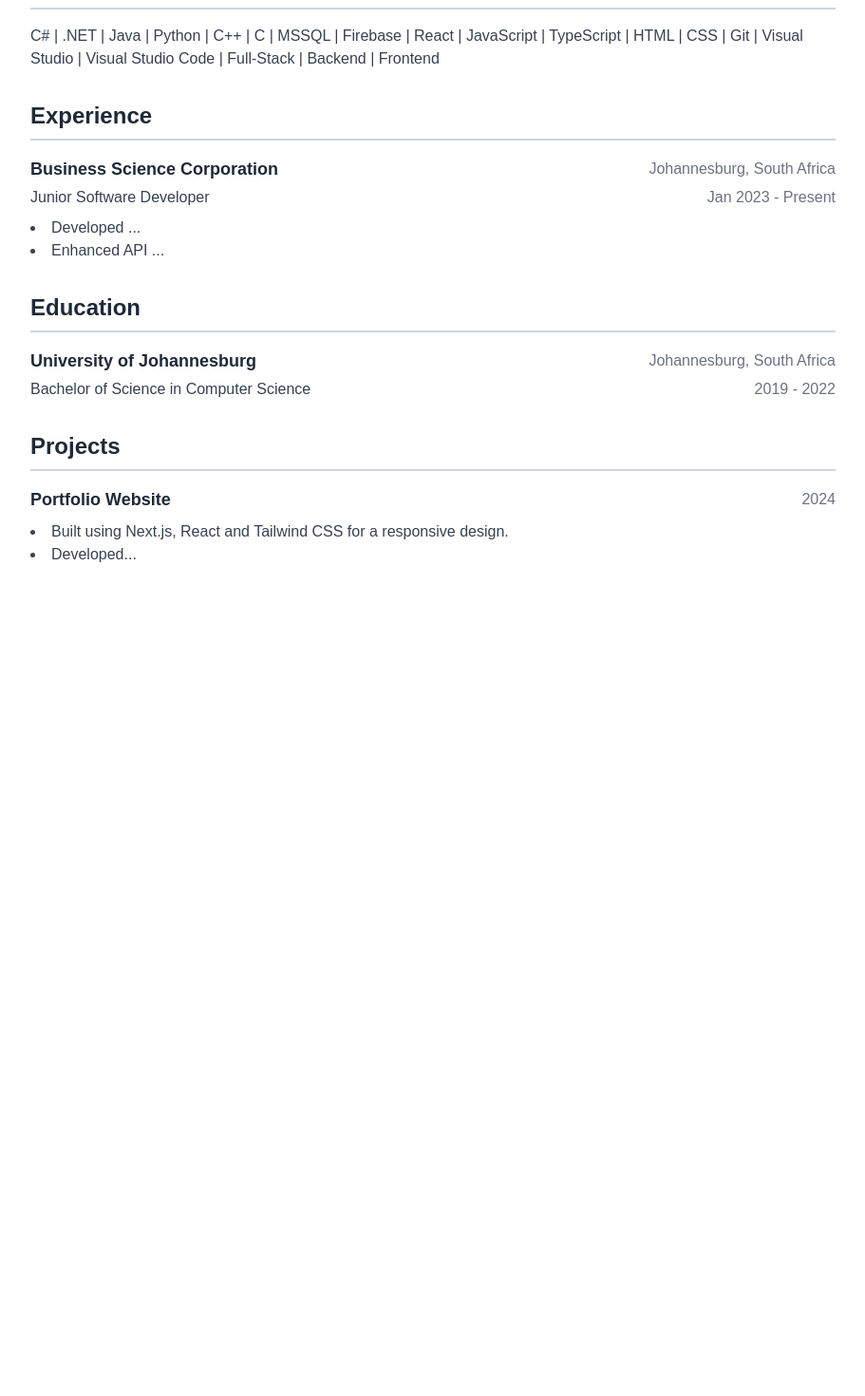
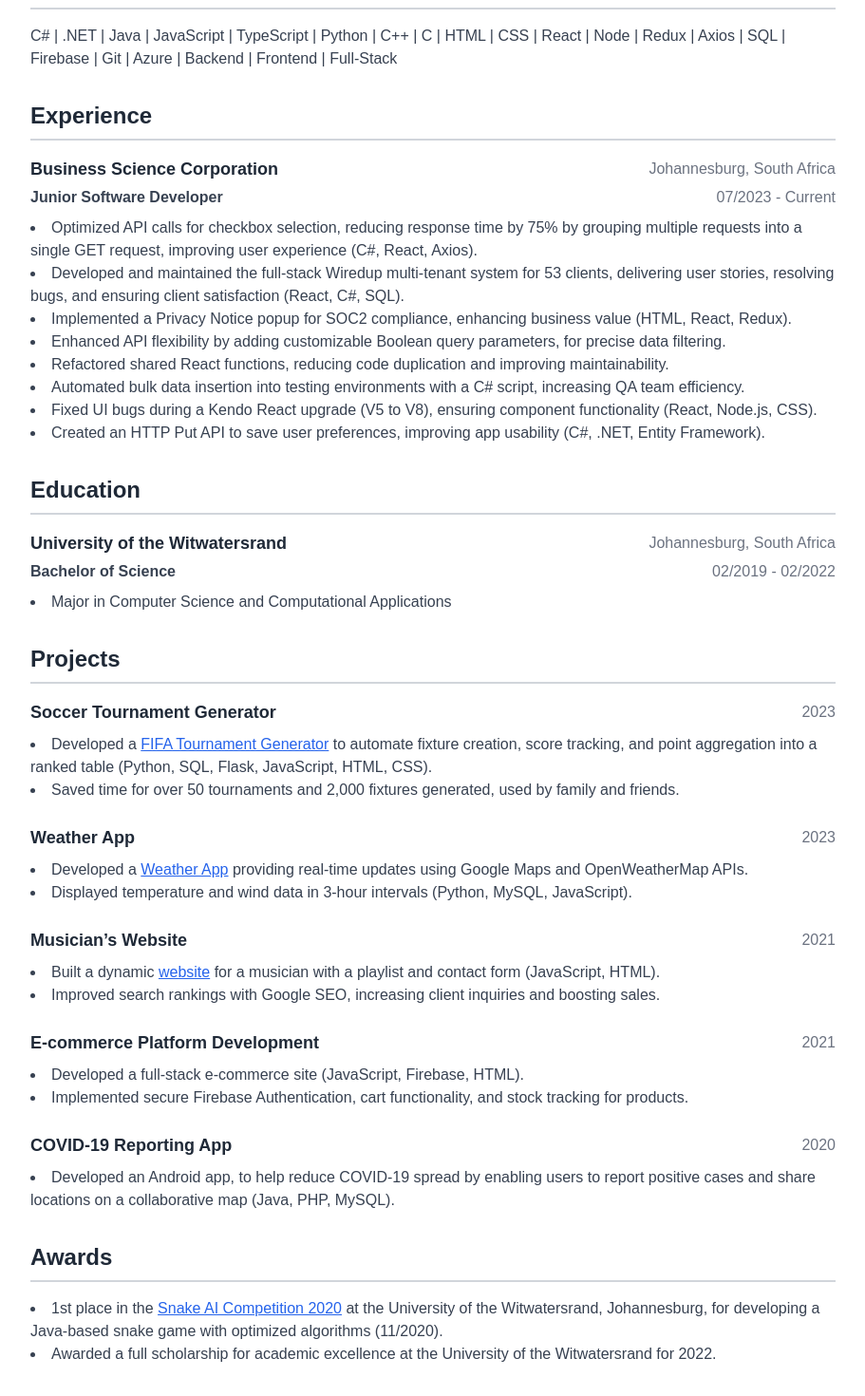
Before and after one commit to yaakovbrill/Yaakov-Brill-Resume, a Next.js app: page / in a window 1280 px wide. Shown: the part 331-1801 px from the top of the page at 95% size, without its empty margins (184-1095 px from the left). Before the commit the page ends 927 px from the top, so only its background shows below. Built offline with nearby package versions, Linux system fonts and the light colour scheme.

Commit message:
Updated Resume with latest text and links

```diff
--- /dev/null
+++ b/app/components/sections/awards.tsx
@@ -0,0 +1,25 @@
+import Link from "next/link";
+import SectionTitle from "./sectionsTitle";
+
+export default function ProjectsSection() {
+  return (
+    <section>
+      <SectionTitle title="Awards" />
+      <div className="mt-4 space-y-6">
+
+        <div>
+          <ul className="list-disc list-inside mt-2 text-gray-700">
+            <li>
+              1st place in the{" "}
+              <Link href="https://snake.wits.ai/" target="_blank" rel="noopener noreferrer">
+                <span className="text-blue-600 hover:text-blue-800 underline">Snake AI Competition 2020</span>
+              </Link>
+              {" "}at the University of the Witwatersrand, Johannesburg, for developing a Java-based snake game with optimized algorithms (11/2020).
+            </li>
+            <li>Awarded a full scholarship for academic excellence at the University of the Witwatersrand for 2022.</li>
+          </ul>
+        </div>
+      </div>
+    </section>
+  );
+}
--- a/app/components/sections/educationSection.tsx
+++ b/app/components/sections/educationSection.tsx
@@ -8,14 +8,18 @@ export default function EducationSection() {
 
         <div>
           <div className="flex justify-between items-center">
-            <h3 className="text-lg font-semibold text-gray-800">University of Johannesburg</h3>
+            <h3 className="text-lg font-semibold text-gray-800">University of the Witwatersrand</h3>
             <span className="text-gray-500">Johannesburg, South Africa</span>
           </div>
 
           <div className="flex justify-between items-center mt-1">
-            <p className="text-gray-700">Bachelor of Science in Computer Science</p>
-            <span className="text-gray-500">2019 - 2022</span>
+            <p className="font-semibold text-gray-700">Bachelor of Science</p>
+            <span className="text-gray-500">02/2019 - 02/2022</span>
           </div>
+
+          <ul className="list-disc list-inside mt-2 text-gray-700">
+            <li>Major in Computer Science and Computational Applications</li>
+          </ul>
         </div>
       </div>
     </section>
--- a/app/components/sections/experienceSection.tsx
+++ b/app/components/sections/experienceSection.tsx
@@ -13,13 +13,19 @@ export default function ExperienceSection() {
           </div>
 
           <div className="flex justify-between items-center mt-1">
-            <p className="text-gray-700">Junior Software Developer</p>
-            <span className="text-gray-500">Jan 2023 - Present</span>
+            <p className="font-semibold text-gray-700">Junior Software Developer</p>
+            <span className="text-gray-500">07/2023 - Current</span>
           </div>
 
           <ul className="list-disc list-inside mt-2 text-gray-700">
-            <li>Developed ...</li>
-            <li>Enhanced API ...</li>
+            <li>Optimized API calls for checkbox selection, reducing response time by 75% by grouping multiple requests into a single GET request, improving user experience (C#, React, Axios).</li>
+            <li>Developed and maintained the full-stack Wiredup multi-tenant system for 53 clients, delivering user stories, resolving bugs, and ensuring client satisfaction (React, C#, SQL).</li>
+            <li>Implemented a Privacy Notice popup for SOC2 compliance, enhancing business value (HTML, React, Redux).</li>
+            <li>Enhanced API flexibility by adding customizable Boolean query parameters, for precise data filtering.</li>
+            <li>Refactored shared React functions, reducing code duplication and improving maintainability.</li>
+            <li>Automated bulk data insertion into testing environments with a C# script, increasing QA team efficiency.</li>
+            <li>Fixed UI bugs during a Kendo React upgrade (V5 to V8), ensuring component functionality (React, Node.js, CSS).</li>
+            <li>Created an HTTP Put API to save user preferences, improving app usability (C#, .NET, Entity Framework).</li>
           </ul>
         </div>
       </div>
--- a/app/components/sections/projectsSection.tsx
+++ b/app/components/sections/projectsSection.tsx
@@ -1,3 +1,4 @@
+import Link from "next/link";
 import SectionTitle from "./sectionsTitle";
 
 export default function ProjectsSection() {
@@ -8,13 +9,75 @@ export default function ProjectsSection() {
 
         <div>
           <div className="flex justify-between items-center">
-            <h3 className="text-lg font-semibold text-gray-800">Portfolio Website</h3>
-            <span className="text-gray-500">2024</span>
+            <h3 className="text-lg font-semibold text-gray-800">Soccer Tournament Generator</h3>
+            <span className="text-gray-500">2023</span>
           </div>
 
           <ul className="list-disc list-inside mt-2 text-gray-700">
-            <li>Built using Next.js, React and Tailwind CSS for a responsive design.</li>
-            <li>Developed...</li>
+            <li>
+              Developed a <Link href="https://tournament.pythonanywhere.com/" target="_blank" rel="noopener noreferrer">
+                <span className="text-blue-600 hover:text-blue-800 underline">FIFA Tournament Generator</span>
+              </Link> to automate fixture creation, score tracking, and point aggregation into a ranked table (Python, SQL, Flask, JavaScript, HTML, CSS).
+            </li>
+            <li>Saved time for over 50 tournaments and 2,000 fixtures generated, used by family and friends.</li>
+          </ul>
+
+
+        </div>
+
+        <div>
+          <div className="flex justify-between items-center">
+            <h3 className="text-lg font-semibold text-gray-800">Weather App</h3>
+            <span className="text-gray-500">2023</span>
+          </div>
+
+          <ul className="list-disc list-inside mt-2 text-gray-700">
+            <li>
+              Developed a <Link href="https://yaakovbrill.pythonanywhere.com/" target="_blank" rel="noopener noreferrer">
+                <span className="text-blue-600 hover:text-blue-800 underline">Weather App</span>
+              </Link> providing real-time updates using Google Maps and OpenWeatherMap APIs.
+            </li>
+            <li>Displayed temperature and wind data in 3-hour intervals (Python, MySQL, JavaScript).</li>
+          </ul>
+
+        </div>
+
+        <div>
+          <div className="flex justify-between items-center">
+            <h3 className="text-lg font-semibold text-gray-800">Musician’s Website</h3>
+            <span className="text-gray-500">2021</span>
+          </div>
+
+          <ul className="list-disc list-inside mt-2 text-gray-700">
+            <li>
+              Built a dynamic <Link href="https://shmulibrill.com/" target="_blank" rel="noopener noreferrer">
+                <span className="text-blue-600 hover:text-blue-800 underline">website</span>
+              </Link> for a musician with a playlist and contact form (JavaScript, HTML).
+            </li>
+            <li>Improved search rankings with Google SEO, increasing client inquiries and boosting sales.</li>
+          </ul>
+        </div>
+
+        <div>
+          <div className="flex justify-between items-center">
+            <h3 className="text-lg font-semibold text-gray-800">E-commerce Platform Development</h3>
+            <span className="text-gray-500">2021</span>
+          </div>
+
+          <ul className="list-disc list-inside mt-2 text-gray-700">
+            <li>Developed a full-stack e-commerce site (JavaScript, Firebase, HTML).</li>
+            <li>Implemented secure Firebase Authentication, cart functionality, and stock tracking for products.</li>
+          </ul>
+        </div>
+
+        <div>
+          <div className="flex justify-between items-center">
+            <h3 className="text-lg font-semibold text-gray-800">COVID-19 Reporting App</h3>
+            <span className="text-gray-500">2020</span>
+          </div>
+
+          <ul className="list-disc list-inside mt-2 text-gray-700">
+            <li>Developed an Android app, to help reduce COVID-19 spread by enabling users to report positive cases and share locations on a collaborative map (Java, PHP, MySQL).</li>
           </ul>
         </div>
       </div>
--- a/app/components/sections/skillsSection.tsx
+++ b/app/components/sections/skillsSection.tsx
@@ -6,7 +6,8 @@ export default function SkillsSection() {
       <SectionTitle title="Skills" />
       <div className="mt-4">
         <p className="text-gray-700">
-          C# | .NET | Java | Python | C++ | C | MSSQL | Firebase | React | JavaScript | TypeScript | HTML | CSS | Git | Visual Studio | Visual Studio Code | Full-Stack | Backend | Frontend
+        C# | .NET | Java | JavaScript | TypeScript | Python | C++ | C | HTML | CSS | React | Node | Redux | Axios | SQL |
+        Firebase | Git | Azure | Backend | Frontend | Full-Stack
         </p>
       </div>
     </section>
--- a/app/components/sections/summarySection.tsx
+++ b/app/components/sections/summarySection.tsx
@@ -5,8 +5,7 @@ export default function SummarySection() {
     <section>
         <SectionTitle title={"Summary"}/>
         <p className="text-gray-700">
-            Experienced Software developer with a focus on full-stack development, including React, Next.js, and C#.
-            Currently based in South Africa, seeking a remote opportunity. Note that I am a US citizen.
+            Software Developer with 1.5 years of experience specializing in full-stack development, proficient in React, C# and .NET.
         </p>
     </section>
   )
--- a/app/page.tsx
+++ b/app/page.tsx
@@ -1,4 +1,5 @@
 import ContactSection from "./components/contactSection";
+import Awards from "./components/sections/awards";
 import EducationSection from "./components/sections/educationSection";
 import ExperienceSection from "./components/sections/experienceSection";
 import ProjectsSection from "./components/sections/projectsSection";
@@ -7,13 +8,14 @@ import SummarySection from "./components/sections/summarySection";
 
 export default function Home() {
   return (
-    <div className="max-w-4xl mx-auto px-6">
+    <div className="max-w-4xl mx-auto px-6 mb-8">
       <ContactSection/>
       <SummarySection/>
       <SkillsSection/>
       <ExperienceSection/>
       <EducationSection/>
       <ProjectsSection/>
+      <Awards/>
     </div>
   )
 }
```
